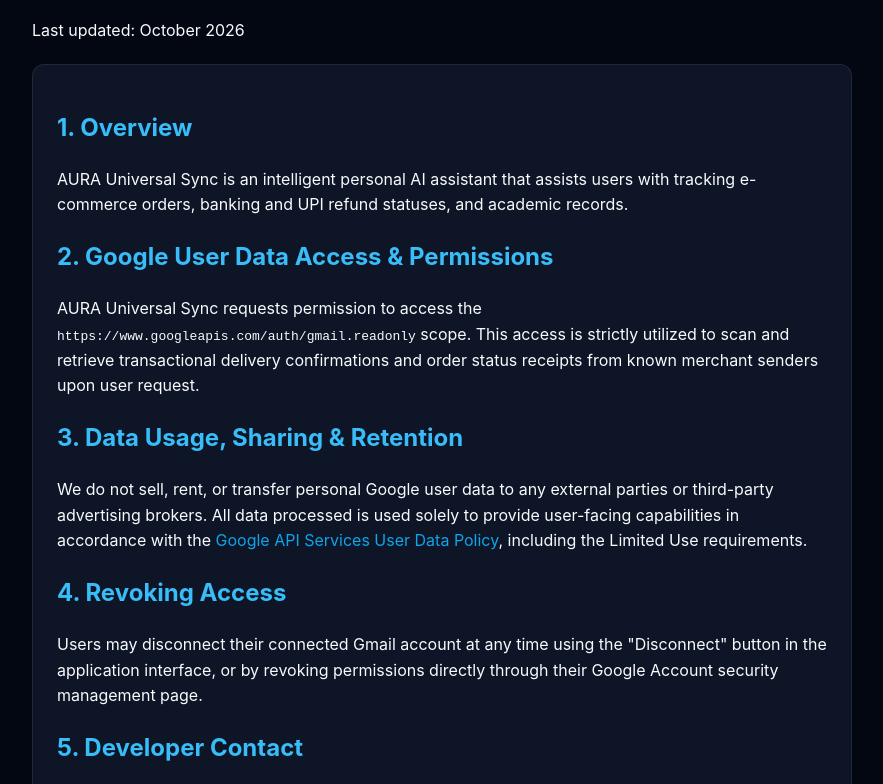
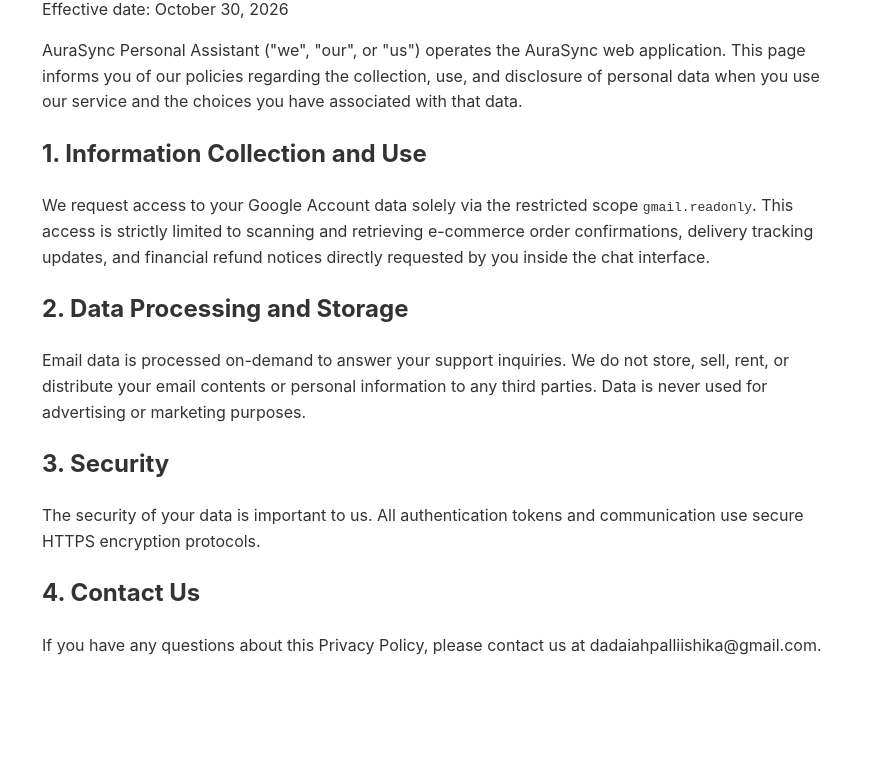
Before and after one commit to ishika-2398/AURA, a plain HTML site: page privacy.html in a window 1280 px wide. Shown: the part 116-900 px from the top of the page, without its empty margins (198-1081 px from the left). After the commit the page ends 814 px from the top, so only its background shows below. Drawn offline with Linux system fonts and the light colour scheme.

Commit message:
Update privacy policy with comprehensive compliance details

```diff
--- a/privacy.html
+++ b/privacy.html
@@ -1,50 +1,29 @@
 <!DOCTYPE html>
 <html lang="en">
 <head>
-  <meta charset="UTF-8" />
-  <meta name="viewport" content="width=device-width, initial-scale=1.0" />
-  <title>Privacy Policy — AURA Universal Sync</title>
-  <style>
-    body {
-      background-color: #030712;
-      color: #f8fafc;
-      font-family: -apple-system, BlinkMacSystemFont, "Segoe UI", Roboto, sans-serif;
-      padding: 40px 20px;
-      line-height: 1.6;
-      max-width: 820px;
-      margin: 0 auto;
-    }
-    h1, h2 { color: #38bdf8; }
-    a { color: #0ea5e9; text-decoration: none; }
-    .card {
-      background: #0d1527;
-      border: 1px solid rgba(255, 255, 255, 0.08);
-      border-radius: 12px;
-      padding: 24px;
-      margin-top: 20px;
-    }
-  </style>
+    <meta charset="UTF-8">
+    <title>Privacy Policy - AuraSync Personal Assistant</title>
+    <style>
+        body { font-family: -apple-system, BlinkMacSystemFont, "Segoe UI", Roboto, sans-serif; max-width: 800px; margin: 40px auto; padding: 0 20px; color: #333; line-height: 1.6; }
+        h1 { color: #0066cc; }
+    </style>
 </head>
 <body>
-  <h1>Privacy Policy for AuraSync Personal Assistant</h1>
-  <p>Last updated: October 2026</p>
+    <h1>Privacy Policy for AuraSync Personal Assistant</h1>
+    <p>Effective date: October 30, 2026</p>
 
-  <div class="card">
-    <h2>1. Overview</h2>
-    <p>AURA Universal Sync is an intelligent personal AI assistant that assists users with tracking e-commerce orders, banking and UPI refund statuses, and academic records.</p>
+    <p>AuraSync Personal Assistant ("we", "our", or "us") operates the AuraSync web application. This page informs you of our policies regarding the collection, use, and disclosure of personal data when you use our service and the choices you have associated with that data.</p>
 
-    <h2>2. Google User Data Access & Permissions</h2>
-    <p>AURA Universal Sync requests permission to access the <code>https://www.googleapis.com/auth/gmail.readonly</code> scope. This access is strictly utilized to scan and retrieve transactional delivery confirmations and order status receipts from known merchant senders upon user request.</p>
+    <h2>1. Information Collection and Use</h2>
+    <p>We request access to your Google Account data solely via the restricted scope <code>gmail.readonly</code>. This access is strictly limited to scanning and retrieving e-commerce order confirmations, delivery tracking updates, and financial refund notices directly requested by you inside the chat interface.</p>
 
-    <h2>3. Data Usage, Sharing & Retention</h2>
-    <p>We do not sell, rent, or transfer personal Google user data to any external parties or third-party advertising brokers. All data processed is used solely to provide user-facing capabilities in accordance with the <a href="https://developers.google.com/terms/api-services-user-data-policy" target="_blank">Google API Services User Data Policy</a>, including the Limited Use requirements.</p>
+    <h2>2. Data Processing and Storage</h2>
+    <p>Email data is processed on-demand to answer your support inquiries. We do not store, sell, rent, or distribute your email contents or personal information to any third parties. Data is never used for advertising or marketing purposes.</p>
 
-    <h2>4. Revoking Access</h2>
-    <p>Users may disconnect their connected Gmail account at any time using the "Disconnect" button in the application interface, or by revoking permissions directly through their Google Account security management page.</p>
+    <h2>3. Security</h2>
+    <p>The security of your data is important to us. All authentication tokens and communication use secure HTTPS encryption protocols.</p>
 
-    <h2>5. Developer Contact</h2>
-    <p>For questions or privacy inquiries, contact the developer at: <strong>dadaiahpalliishika@gmail.com</strong>.</p>
-  </div>
-  <p style="margin-top: 24px;"><a href="/">← Return to AURA Universal Sync</a></p>
+    <h2>4. Contact Us</h2>
+    <p>If you have any questions about this Privacy Policy, please contact us at dadaiahpalliishika@gmail.com.</p>
 </body>
 </html>
```
